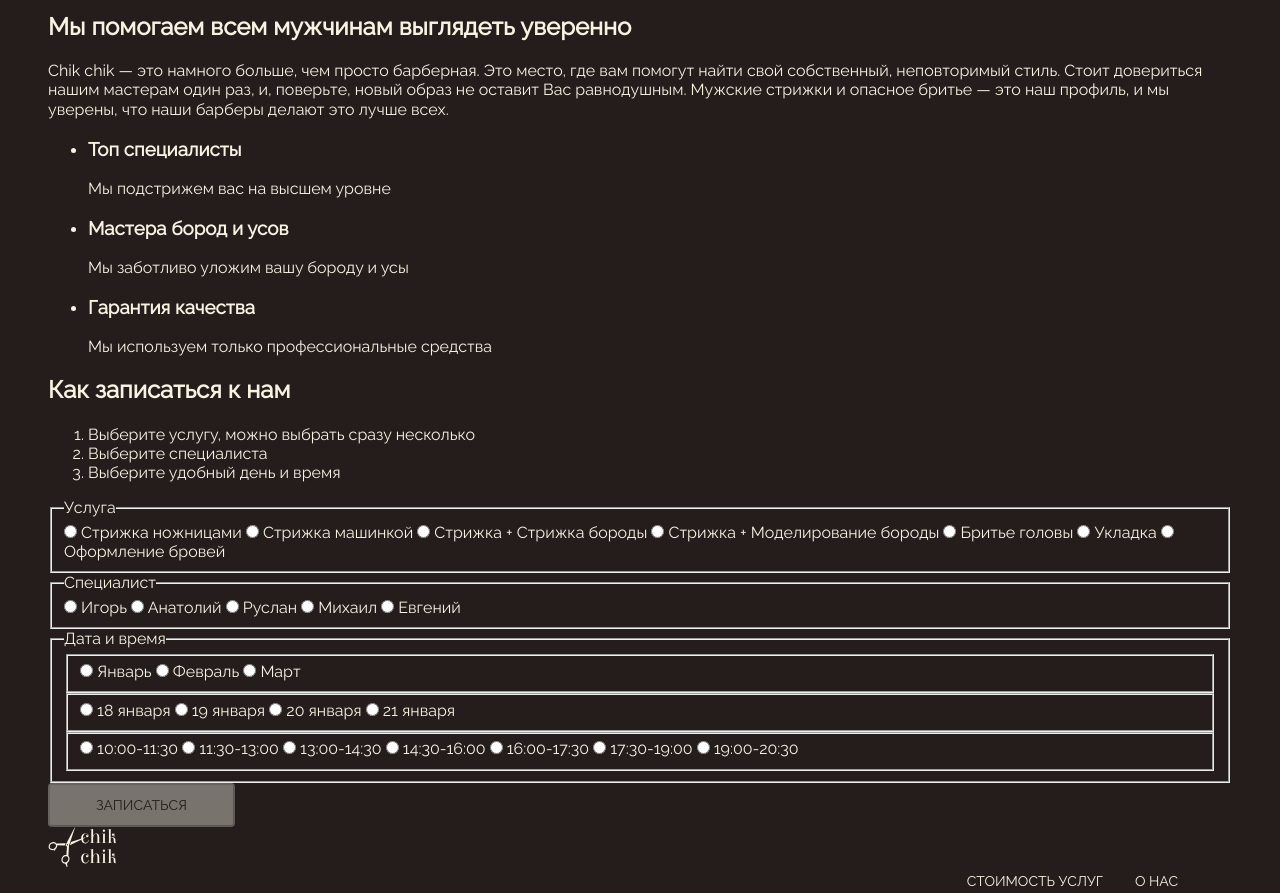
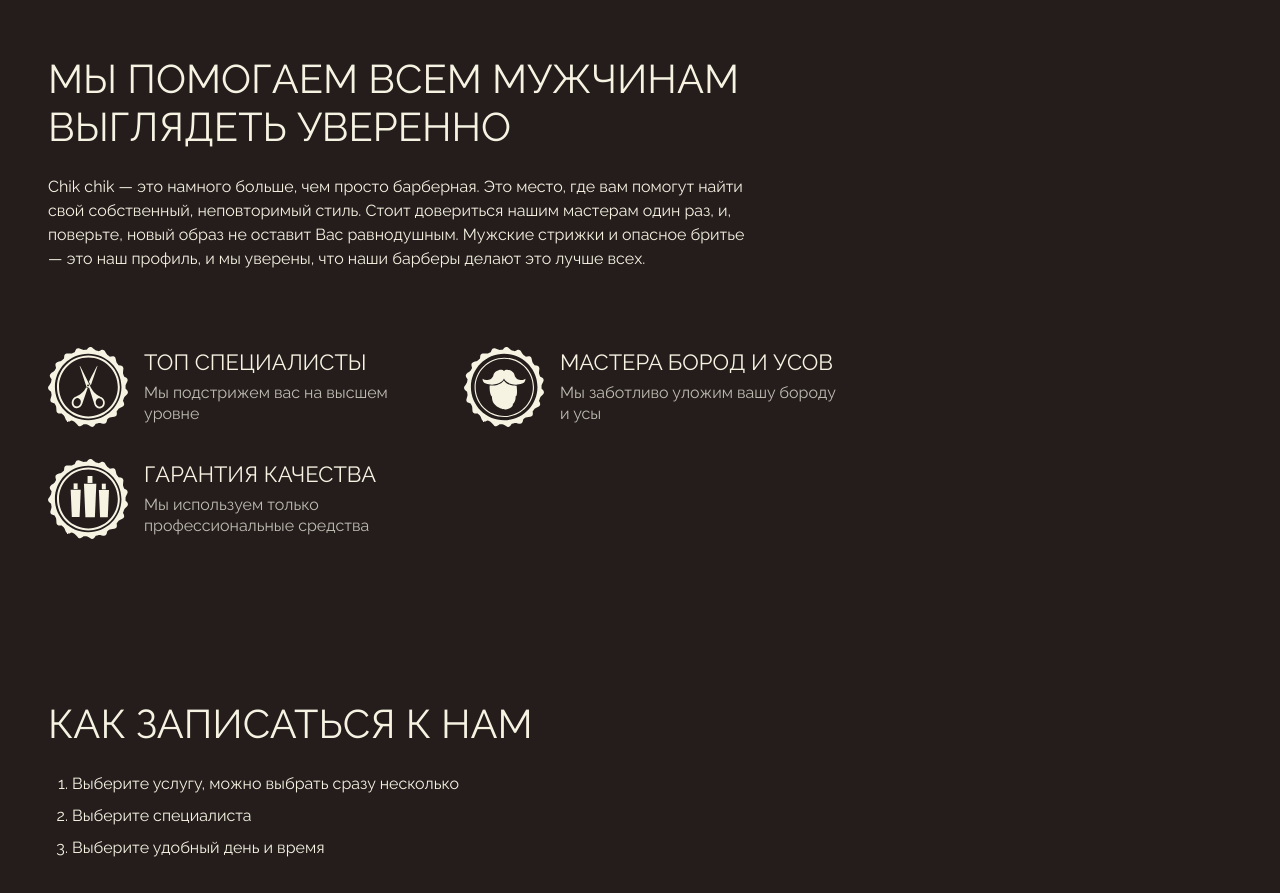
Before and after one commit to yakovlevadv96/chik-chik, a plain HTML site: page index.html in a window 1280 px wide. Shown: the part 1720-2613 px from the top of the page. Drawn offline with Linux system fonts and the light colour scheme.

Commit message:
made CSS sections about, radio and reserve

```diff
--- /dev/null
+++ b/css/about.css
@@ -0,0 +1,59 @@
+.about {
+  padding: 62px 0;
+}
+
+.about__title {
+  font-weight: 400;
+  font-size: 40px;
+  text-transform: uppercase;
+  max-width: 700px;
+  margin: 0 0 24px;
+}
+
+.about__description {
+  line-height: 150%;
+  max-width: 700px;
+  margin: 0 0 72px;
+}
+
+.about__list {
+  margin: 0;
+  padding: 0;
+  list-style: none;
+  display: grid;
+  grid-template-columns: repeat(auto-fit, 384px);
+  gap: 24px 32px;
+}
+
+.about__item {
+  padding: 6px 6px 6px 96px;
+  background-position: left;
+  background-repeat: no-repeat;
+  background-size: 80px;
+}
+
+.about__item_top{
+  background-image: url(../images/top.svg);
+}
+
+.about__item_master{
+  background-image: url(../images/master.svg);
+}
+
+.about__item_guarantee{
+  background-image: url(../images/guaratee.svg);
+}
+
+.about__item-title {
+  margin: 0 0 8px;
+  font-weight: 400;
+  font-size: 22px;
+  text-transform: uppercase;
+  color: #F6F3E3;
+}
+
+.about__item-description {
+  margin: 0;
+  line-height: 130%;
+  color: #BFBDB2;
+}
--- /dev/null
+++ b/css/radio.css
@@ -0,0 +1,35 @@
+.radio__input {
+  position: absolute;
+  -webkit-appearance: none;
+  -moz-appearance: none;
+  appearance: none;
+}
+
+.radio__label {
+  display: inline-block;
+  padding: 16px 24px;
+  font-size: 14px;
+  line-height: 100%;
+  text-transform: uppercase;
+  cursor: pointer;
+  border: 1px solid #BFBDB2;
+  border-radius: 36px;
+}
+
+.radio__label:hover {
+  color: #EFE7BE;
+}
+
+.radio__input:focus + .radio__label,
+.radio__input:checked + .radio__label {
+  color: #241D1C;
+  background: #F6F3E3;
+}
+
+.radio__label_spec {
+  padding-left: 52px;
+  background-image: var(--bg-image);
+  background-size: 36px;
+  background-position: 8px;
+  background-repeat: no-repeat;
+}
--- /dev/null
+++ b/css/reserve.css
@@ -0,0 +1,55 @@
+.reserve {
+  padding: 62px 0 124px;
+}
+
+.reserve__title {
+  font-weight: 400;
+  font-size: 40px;
+  text-transform: uppercase;
+  margin-bottom: 24px;
+}
+
+.reserve__list {
+  padding-left: 24px;
+  margin: 0 0 72px;
+  line-height: 150%;
+}
+
+.reserve__item {
+  margin-bottom: 8px;
+}
+
+.reserve__item:last-child {
+  margin-bottom: 0;
+}
+
+.reserve__form-container {
+  margin-bottom: 40px;
+}
+
+.reserve__fieldset {
+  padding: 0;
+  border: none;
+  display: flex;
+  flex-wrap: wrap;
+  margin: 0 0 72px;
+  gap: 8px;
+}
+
+.reserve__legend {
+  flex-basis: 100%;
+  font-weight: 400;
+  font-size: 22px;
+  line-height: 100%;
+  text-transform: uppercase;
+  margin-bottom: 24px;
+}
+
+.reserve__fieldset_sub {
+  flex-basis: 100%;
+  margin-bottom: 24px;
+}
+
+.reserve__fieldset:last-child {
+  margin-bottom: 0;
+}
--- a/index.html
+++ b/index.html
@@ -13,7 +13,10 @@
   <link rel="stylesheet" href="css/hero.css">
   <link rel="stylesheet" href="css/slider.css">
   <link rel="stylesheet" href="css/price.css">
-</head>
+  <link rel="stylesheet" href="css/about.css">
+  <link rel="stylesheet" href="css/radio.css">
+  <link rel="stylesheet" href="css/reserve.css">
+  </head>
 <body>
   <header class="header">
     <div class="container ">
@@ -132,17 +135,17 @@
         <p class="about__description">Сhik chik — это намного больше, чем просто барберная. Это место, где вам помогут найти свой собственный, неповторимый стиль. Стоит довериться нашим мастерам один раз, и, поверьте, новый образ не оставит Вас равнодушным. Мужские стрижки и опасное бритье — это наш профиль, и мы уверены, что наши барберы делают это лучше всех.</p>
 
         <ul class="about__list">
-          <li class="about__item">
+          <li class="about__item about__item_top">
             <h3 class="about__item-title">Топ специалисты</h3>
 
             <p class="about__item-description">Мы подстрижем вас на высшем уровне</p>
           </li>
-          <li class="about__item">
+          <li class="about__item about__item_master">
             <h3 class="about__item-title">Мастера бород и усов</h3>
 
             <p class="about__item-description">Мы заботливо уложим вашу бороду и усы</p>
           </li>
-          <li class="about__item">
+          <li class="about__item about__item_guarantee">
             <h3 class="about__item-title">Гарантия качества</h3>
 
             <p class="about__item-description">Мы используем только профессиональные средства</p>
@@ -208,24 +211,24 @@
 
               <label class="radio">
                 <input class="radio__input" type="radio" name="spec">
-                <span class="radio__label radio__label_spec">Игорь</span>
+                <span class="radio__label radio__label_spec" style="--bg-image: url(../images/spec1.png)">Игорь</span>
               </label>
 
               <label class="radio">
                 <input class="radio__input" type="radio" name="spec">
-                <span class="radio__label radio__label_spec">Анатолий</span>
+                <span class="radio__label radio__label_spec" style="--bg-image: url(../images/spec2.png)">Анатолий</span>
               </label>
               <label class="radio">
                 <input class="radio__input" type="radio" name="spec">
-                <span class="radio__label radio__label_spec">Руслан</span>
+                <span class="radio__label radio__label_spec" style="--bg-image: url(../images/spec3.png)">Руслан</span>
               </label>
               <label class="radio">
                 <input class="radio__input" type="radio" name="spec">
-                <span class="radio__label radio__label_spec">Михаил</span>
+                <span class="radio__label radio__label_spec" style="--bg-image: url(../images/spec4.png)">Михаил</span>
               </label>
               <label class="radio">
                 <input class="radio__input" type="radio" name="spec">
-                <span class="radio__label radio__label_spec">Евгений</span>
+                <span class="radio__label radio__label_spec" style="--bg-image: url(../images/spec5.png)">Евгений</span>
               </label>
             </fieldset>
 
```
Also changed, not shown: images/guaratee.svg (added), images/master.svg (added), images/spec1.png (added), images/spec2.png (added), images/spec3.png (added), images/spec4.png (added), images/spec5.png (added), images/top.svg (added).
